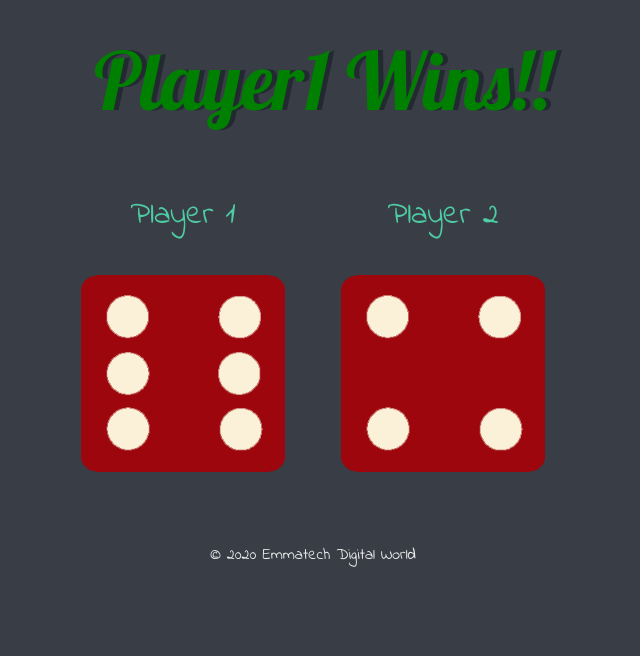
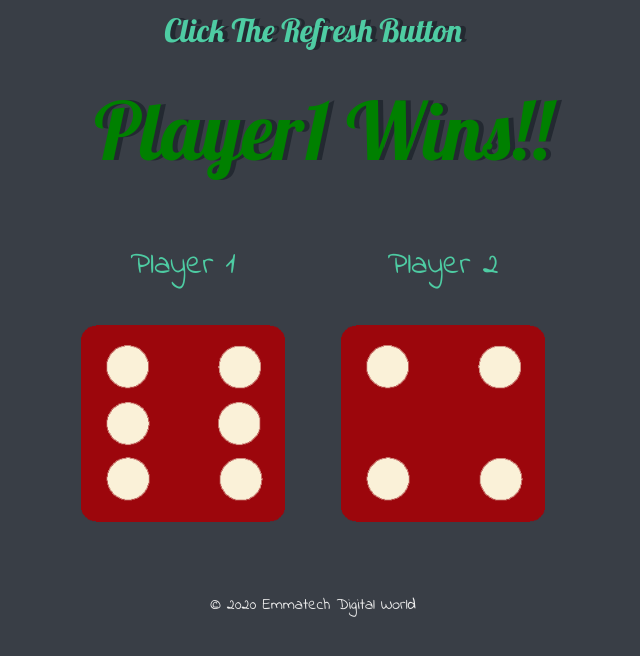
Before and after one commit to Noble-247/Dice-Game, a plain HTML site: page index.html in a window 1280 px wide. Shown: the whole page, without its empty margins (327-967 px from the left). Drawn offline with Linux system fonts and the light colour scheme.

Commit message:
Added an intro class for the heading

```diff
--- a/index.html
+++ b/index.html
@@ -10,7 +10,8 @@
 
 <body>
     <main>
-        <h1 id="winner">Refresh Me</h1>
+        <h2 class="introduction">Click The Refresh Button</h2>
+        <h1 id="winner"></h1>
 
         <div class="dice">
             <p>Player 1</p>
--- a/styles.css
+++ b/styles.css
@@ -19,6 +19,15 @@ h1 {
     font-family: "Lobster", cursive;
     text-shadow: 5px 0 #232931;
     font-size: 5rem;
+    font-weight: 100;
+    color: #4ecca3;
+}
+
+.introduction {
+    margin: 10px;
+    font-family: "Lobster", cursive;
+    text-shadow: 5px 0 #232931;
+    font-size: 2rem;
     font-weight: 100;
     color: #4ecca3;
 }
```
